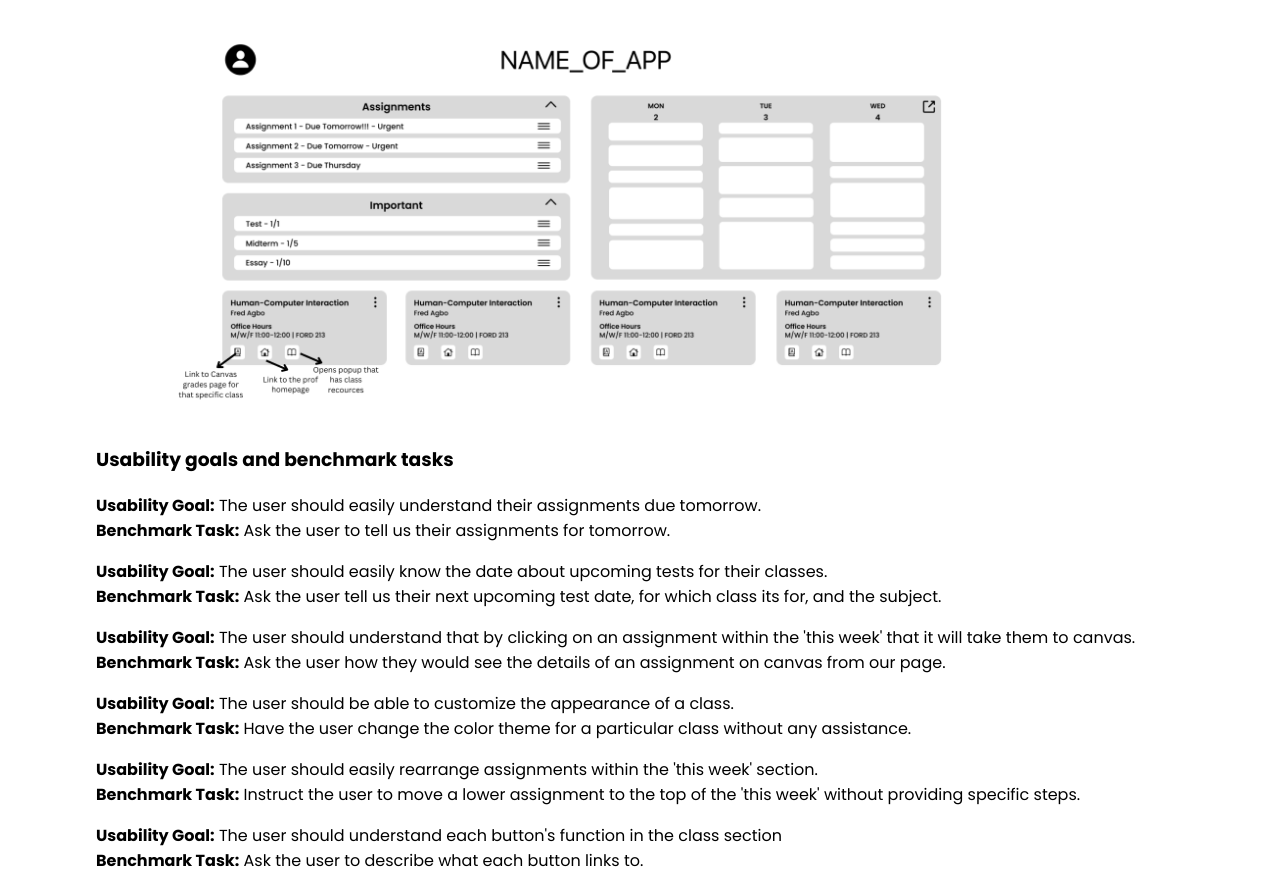
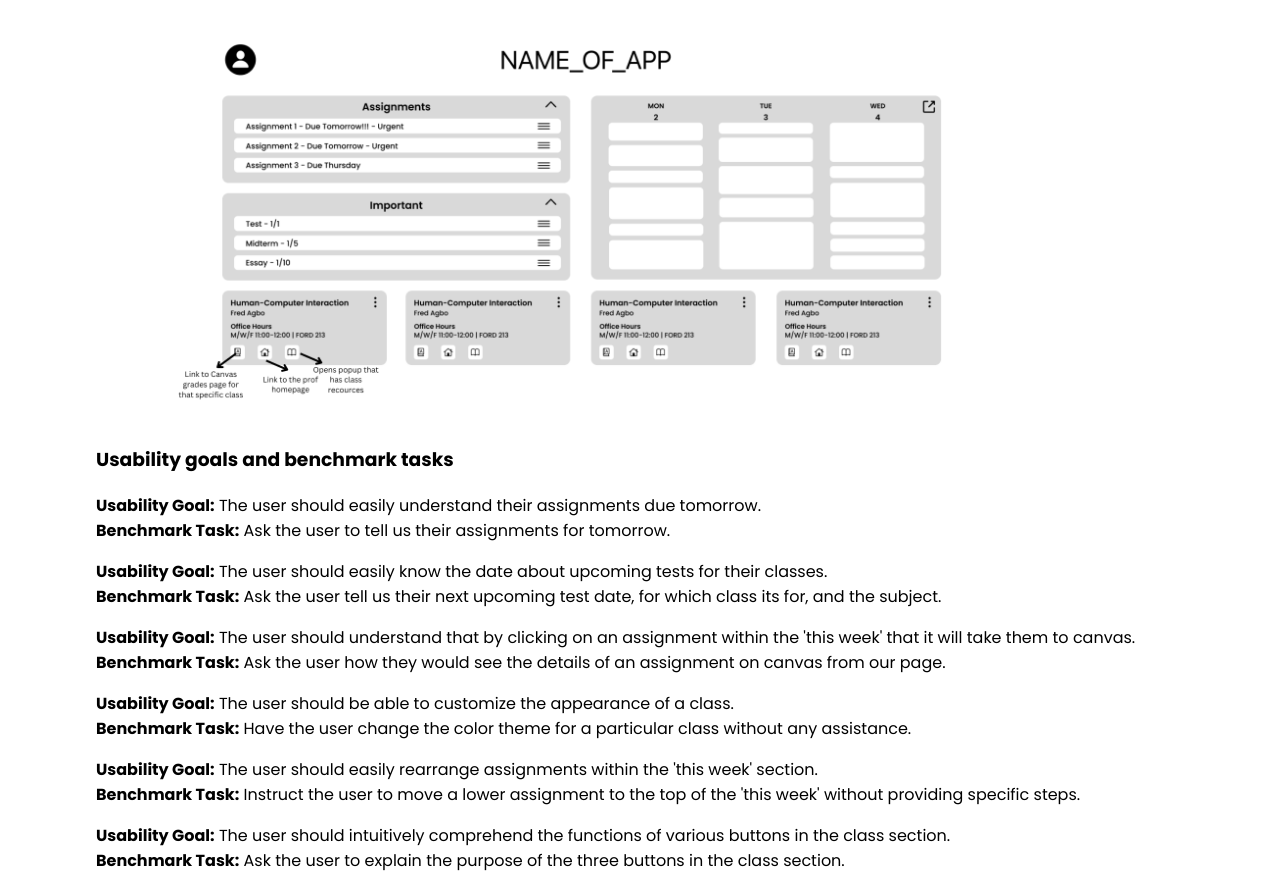
Before and after one commit to simonstein18/hci-group, a plain HTML site: page deliverable-2.html in a window 1280 px wide. Shown: the part 5935-6824 px from the top of the page. Drawn offline with Linux system fonts and the light colour scheme.

Commit message:
Update deliverable-2.html

```diff
--- a/deliverable-2.html
+++ b/deliverable-2.html
@@ -72,8 +72,8 @@
     <p class="ug"><b>Usability Goal:</b> The user should easily rearrange assignments within the 'this week' section.</p>
     <p class="bt"><b>Benchmark Task:</b> Instruct the user to move a lower assignment to the top of the 'this week' without providing specific steps.</p>
 
-    <p class="ug"><b>Usability Goal:</b> The user should understand each button's function in the class section</p>
-    <p class="bt"><b>Benchmark Task:</b> Ask the user to describe what each button links to.</p>
+    <p class="ug"><b>Usability Goal:</b> The user should intuitively comprehend the functions of various buttons in the class section.</p>
+    <p class="bt"><b>Benchmark Task:</b> Ask the user to explain the purpose of the three buttons in the class section.</p>
 
 </body>
 </html>
```
